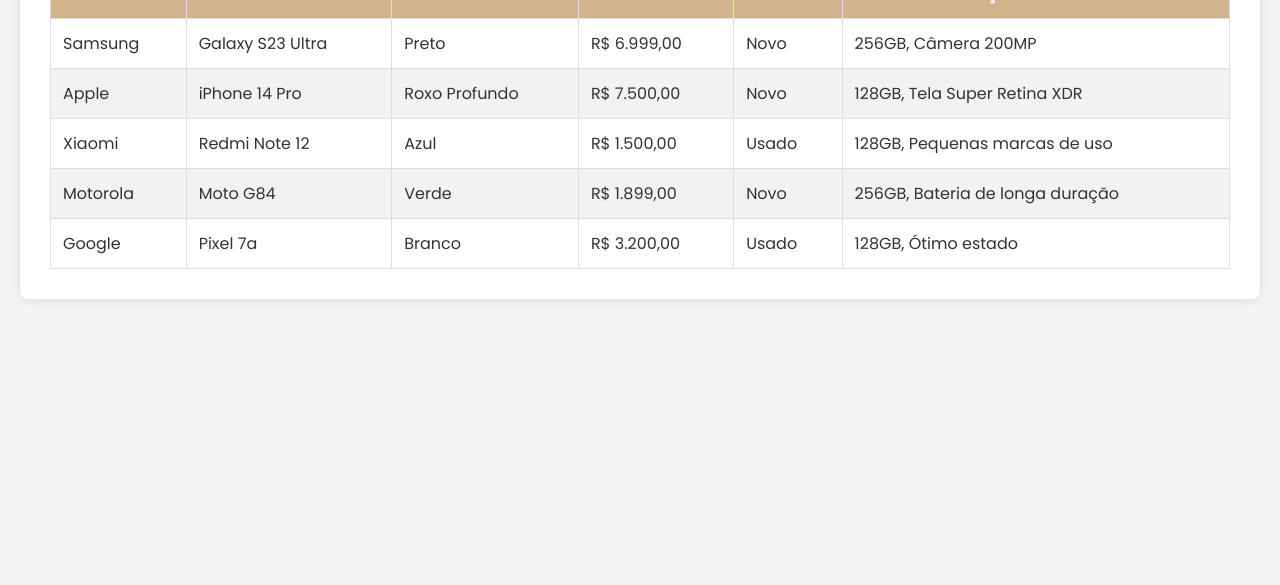
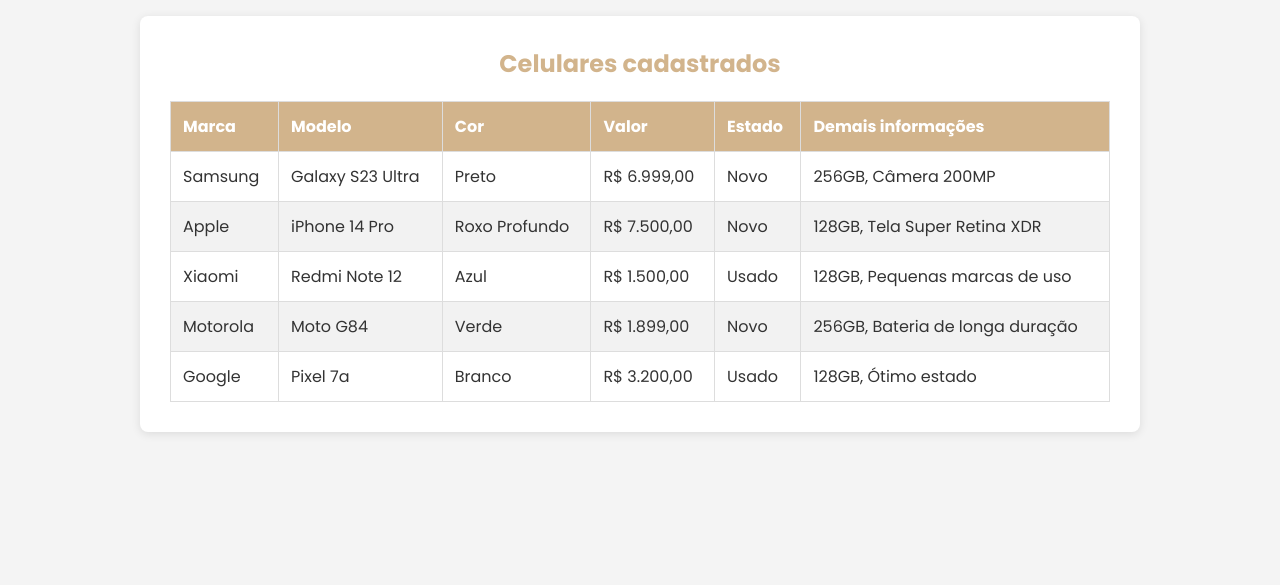
Before and after one commit to daviizui/m02_S02_exercicios, a plain HTML site: page exercicio05/index.html in a window 1280 px wide. Shown: the part 215-800 px from the top of the page. Drawn offline with Linux system fonts and the light colour scheme.

Commit message:
exercicio 06

```diff
--- a/exercicio05/style.css
+++ b/exercicio05/style.css
@@ -8,20 +8,29 @@
 }
 
 body {
-  margin: 20px;
   background-color: #f4f4f4;
   color: #333;
+  display: flex;
+  flex-direction: column;
+  align-items: center;
+  min-height: 100vh;
+  justify-content: center;
+  padding: 20px;
+  box-sizing: border-box;
 }
 h1 {
   color: tan;
   text-align: center;
   margin-bottom: 30px;
+  margin-top: 0;
 }
 .container {
   background-color: #fff;
   padding: 30px;
   border-radius: 8px;
   box-shadow: 0 2px 10px rgba(0, 0, 0, 0.1);
+  width: 90%;
+  max-width: 1000px;
 }
 h2 {
   color: tan;
```
